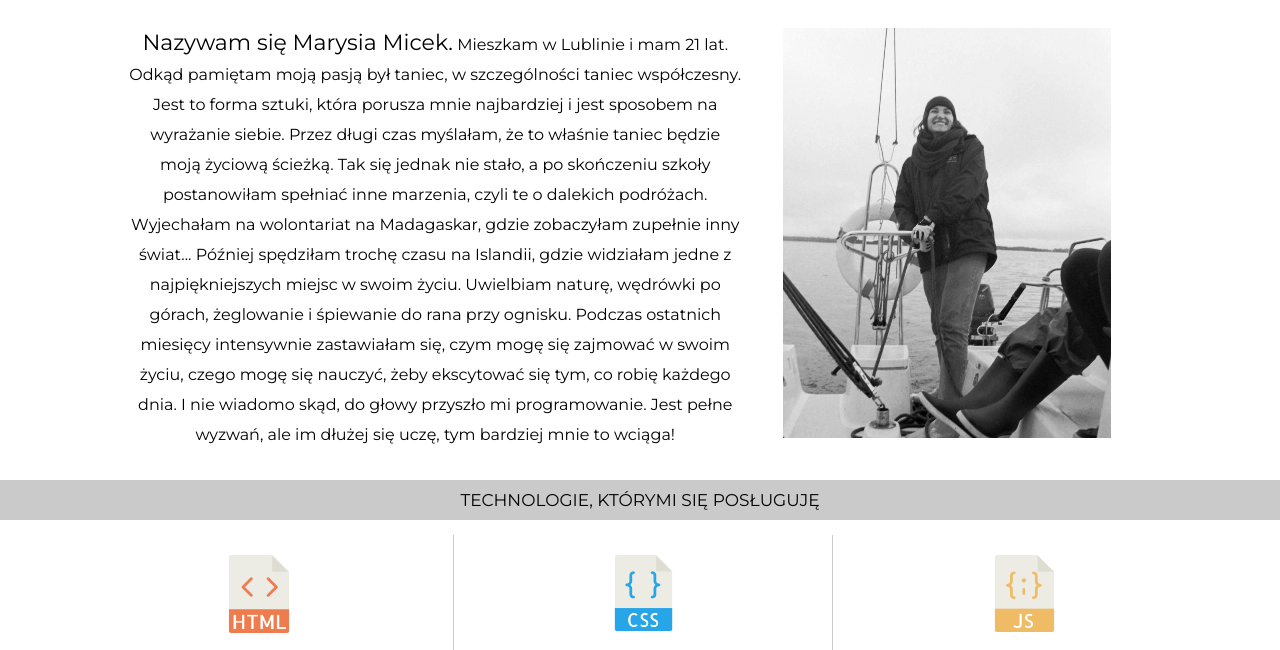
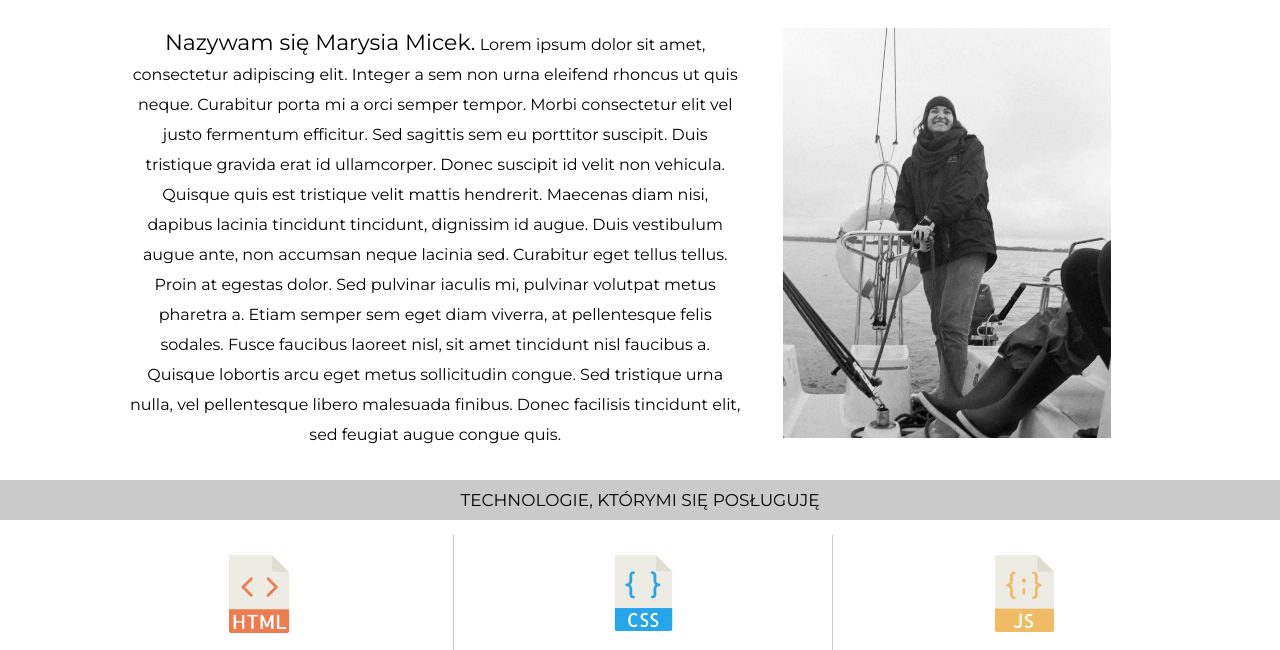
Before and after one commit to MariaMicek/about-me, a plain HTML site: page index.html in a window 1280 px wide. Shown: the part 662-1312 px from the top of the page. Drawn offline with Linux system fonts and the light colour scheme.

Commit message:
Update index.html

```diff
--- a/index.html
+++ b/index.html
@@ -41,16 +41,7 @@
                     <img class="img" src="img/photo.jpg" alt="Moje zdjęcie" />
                 </div>
                 <p class="about-me__p">
-                    <span class="about-me__span">Nazywam się Marysia Micek.</span> Mieszkam w Lublinie i mam 21 lat. Odkąd
-                    pamiętam moją pasją był taniec, w szczególności taniec współczesny. Jest to forma sztuki, która porusza
-                    mnie najbardziej i jest sposobem na wyrażanie siebie. Przez długi czas myślałam, że to właśnie taniec
-                    będzie moją życiową ścieżką. Tak się jednak nie stało, a po skończeniu szkoły postanowiłam spełniać inne
-                    marzenia, czyli te o dalekich podróżach. Wyjechałam na wolontariat na Madagaskar, gdzie zobaczyłam
-                    zupełnie inny świat... Później spędziłam trochę czasu na Islandii, gdzie widziałam jedne z najpiękniejszych miejsc w swoim
-                    życiu. Uwielbiam naturę, wędrówki po górach, żeglowanie i śpiewanie do rana przy ognisku. Podczas
-                    ostatnich miesięcy intensywnie zastawiałam się, czym mogę się zajmować w swoim życiu, czego mogę się
-                    nauczyć, żeby ekscytować się tym, co robię każdego dnia. I nie wiadomo skąd, do głowy przyszło mi
-                    programowanie. Jest pełne wyzwań, ale im dłużej się uczę, tym bardziej mnie to wciąga!
+                    <span class="about-me__span">Nazywam się Marysia Micek.</span> Lorem ipsum dolor sit amet, consectetur adipiscing elit. Integer a sem non urna eleifend rhoncus ut quis neque. Curabitur porta mi a orci semper tempor. Morbi consectetur elit vel justo fermentum efficitur. Sed sagittis sem eu porttitor suscipit. Duis tristique gravida erat id ullamcorper. Donec suscipit id velit non vehicula. Quisque quis est tristique velit mattis hendrerit. Maecenas diam nisi, dapibus lacinia tincidunt tincidunt, dignissim id augue. Duis vestibulum augue ante, non accumsan neque lacinia sed. Curabitur eget tellus tellus. Proin at egestas dolor. Sed pulvinar iaculis mi, pulvinar volutpat metus pharetra a. Etiam semper sem eget diam viverra, at pellentesque felis sodales. Fusce faucibus laoreet nisl, sit amet tincidunt nisl faucibus a. Quisque lobortis arcu eget metus sollicitudin congue. Sed tristique urna nulla, vel pellentesque libero malesuada finibus. Donec facilisis tincidunt elit, sed feugiat augue congue quis.
                 </p>
             </section>
 
```
